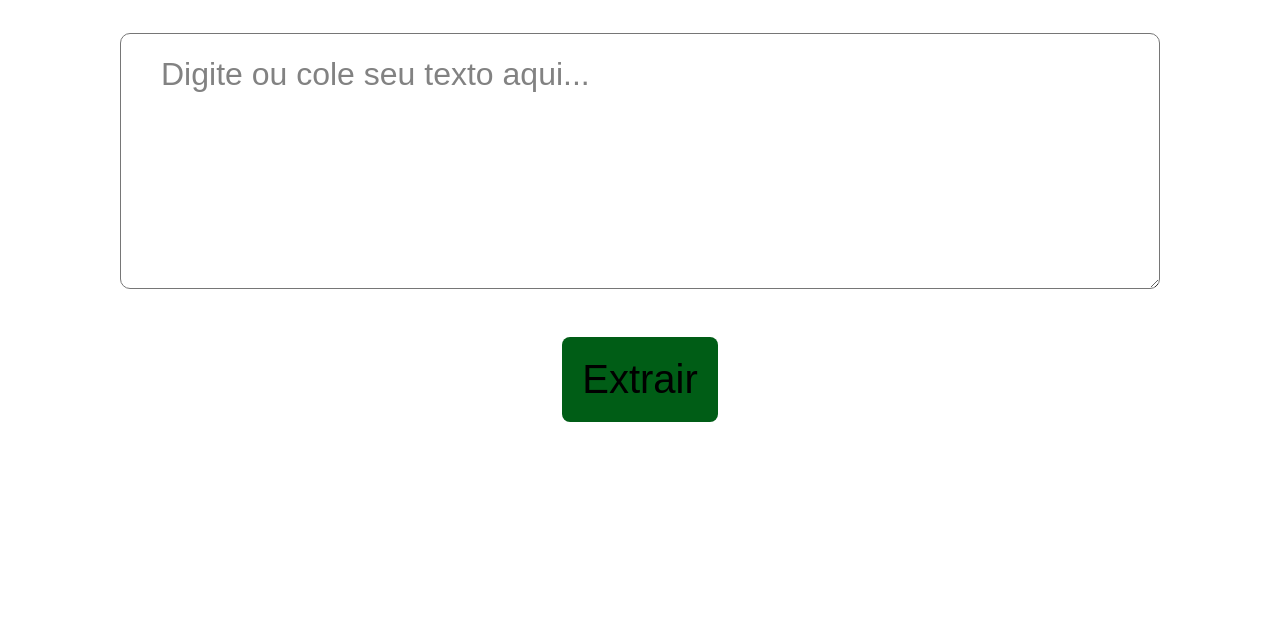
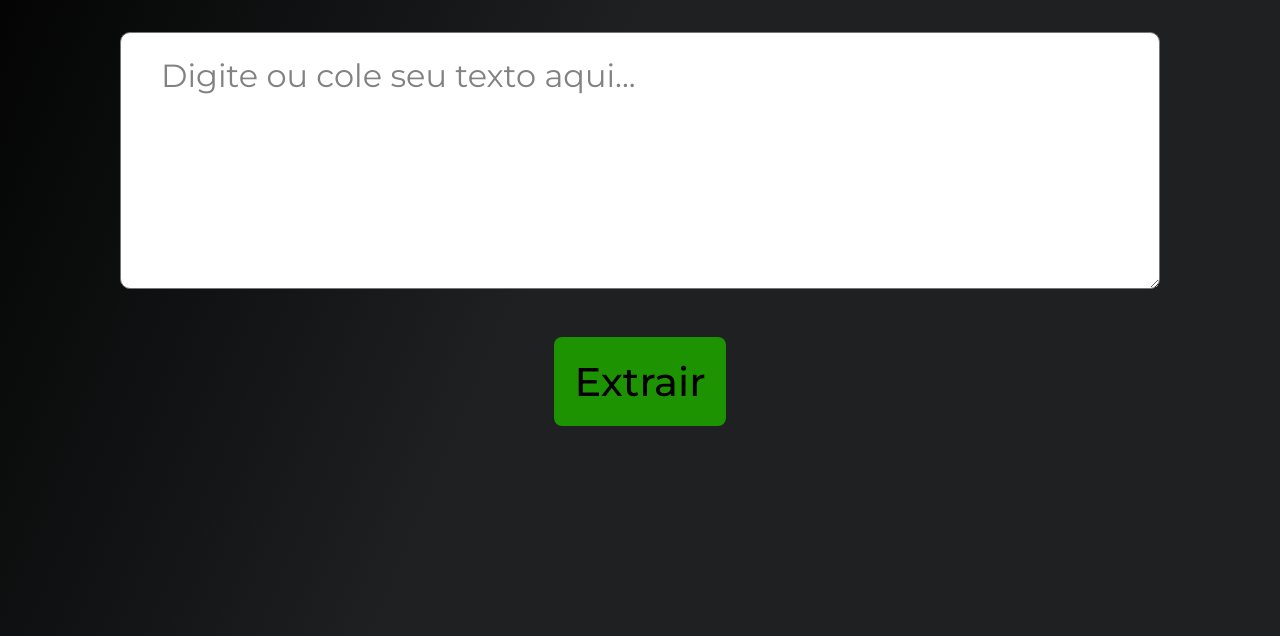
Before and after one commit to dorival2305/string--Dorivas, a plain HTML site: page index.html in a window 1280 px wide. Shown: the part 198-834 px from the top of the page. Drawn offline with Linux system fonts and the light colour scheme.

Commit message:
cor preta em degrade mais detalhes

```diff
--- a/style.css
+++ b/style.css
@@ -1,14 +1,14 @@
 @import url('https://fonts.googleapis.com/css2?family=Montserrat:ital,wght@0,100..900;1,100..900&display=swap');
 
 :root {
-    --cor-destaque: #005d16;
-    --cor-gradiente: linear-gradient(113deg, #000 0%, #2a0378 44.96%, #070110 100%);
+    --cor-destaque: #1e9301;
+    --cor-gradiente-preto: linear-gradient(113deg, #000 0%, #1E2021 44.96%, #1E2022 100%);
 }
 
 * {
     margin: 0;
     padding: 0;
-    font-family: Arial, Helvetica, sans-serif;
+    font-family: Montserrat;
 }
 
 body {
@@ -16,7 +16,7 @@ body {
     justify-content: center;
     align-items: center;
     padding: 16px 21px 18px 21px;
-    background: var(--cor-gradiente-);
+    background: var(--cor-gradiente-preto);
     height: 100vh;
     flex-direction: column;
 }
```
